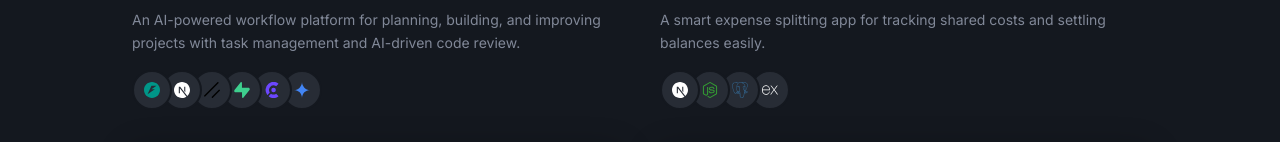
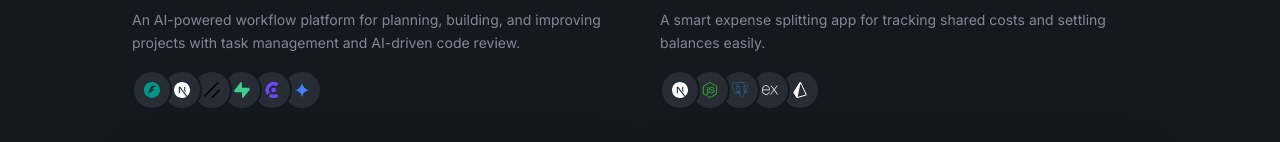
Before and after one commit to harshitsaxena214/portfolio, a Next.js app: page /projects in a window 1280 px wide. Shown: the part 810-952 px from the top of the page. Built offline with nearby package versions, Linux system fonts and the light colour scheme.

Commit message:
fix: remove unused tech icons and add Prisma to project tech stack

```diff
--- a/app/projects/page.tsx
+++ b/app/projects/page.tsx
@@ -22,8 +22,6 @@ import {
   SiFastapi,
   SiFramer,
   SiPrisma,
-  SiOpenai,
-  SiAmazonwebservices,
   SiGooglegemini,
   SiShadcnui,
   SiVite,
@@ -181,6 +179,10 @@ const allProjects: Project[] = [
         name: "Express",
         icon: <SiExpress className="w-4 h-4 text-[#FFFFFF]" />,
       },
+      {
+        name: "Prisma",
+        icon: <SiPrisma className="w-4 h-4 text-[#FFFFFF]" />,
+      },
     ],
     liveUrl: "https://settlix.vercel.app",
     githubUrl: "https://github.com/harshitsaxena214/expense-splitting-app",
```
